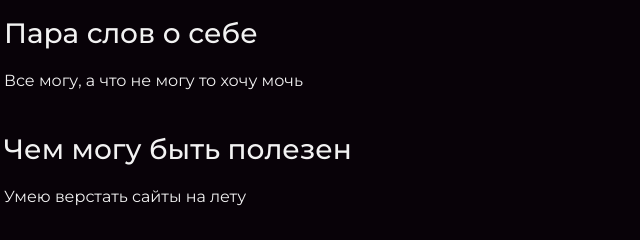
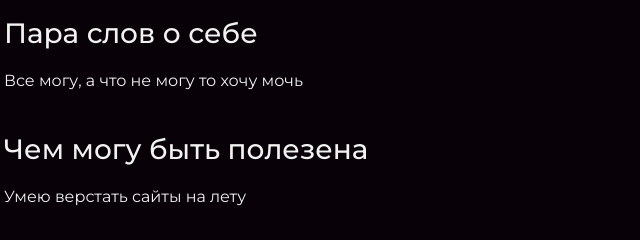
Before and after one commit to ksenksenni/my-site, a plain HTML site: page index.html in a window 1280 px wide. Shown: the part 1620-1860 px from the top of the page, 172-812 px from the left. Drawn offline with Linux system fonts and the light colour scheme.

Commit message:
Update index.html

```diff
--- a/index.html
+++ b/index.html
@@ -30,7 +30,7 @@
         </figure>
         <h3>Пара слов о себе</h3>
         <p>Все могу, а что не могу то хочу мочь</p>
-        <h3>Чем могу быть полезен</h3>
+        <h3>Чем могу быть полезена</h3>
         <p>Умею верстать сайты на лету</p>
       <div class="skills">
        <h3>Мои навыки</h3>
```
